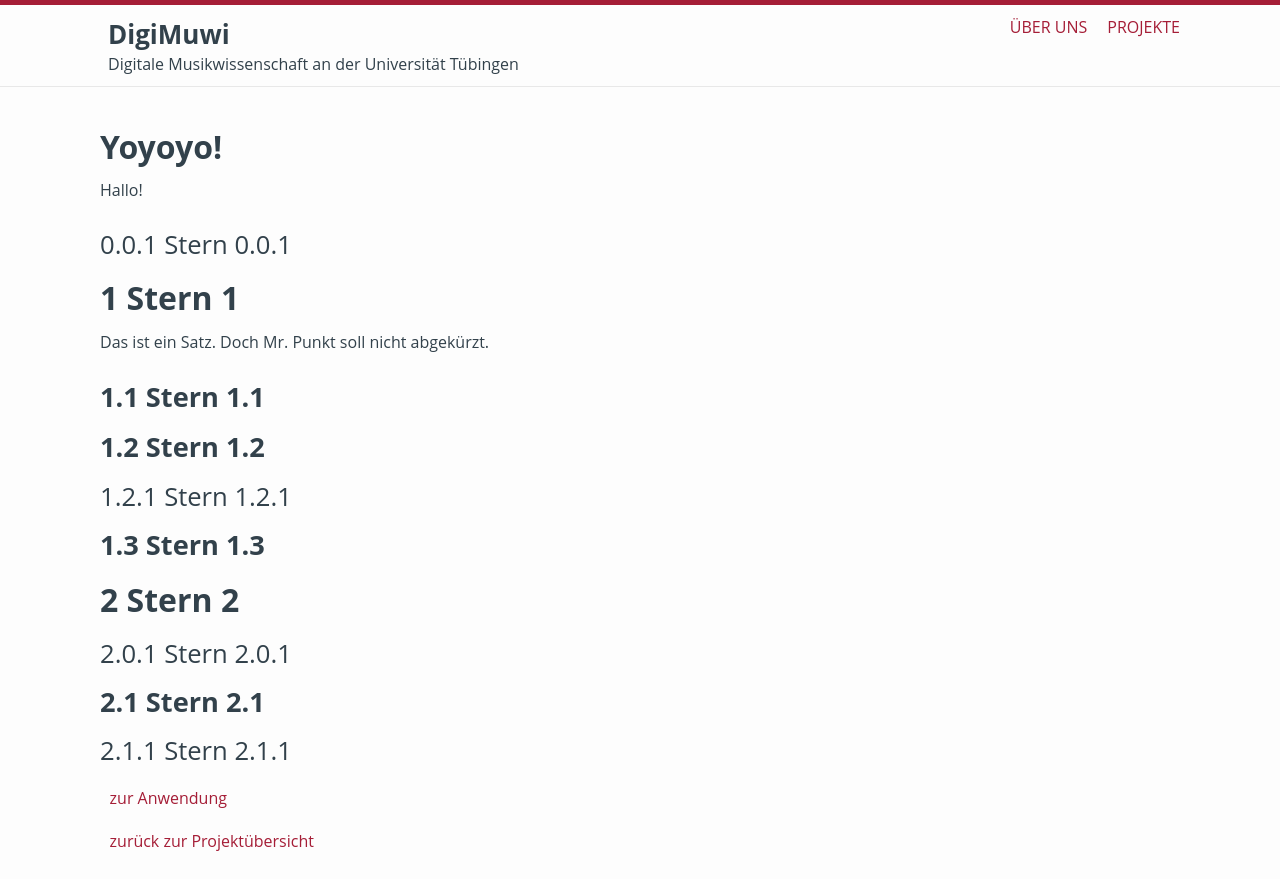
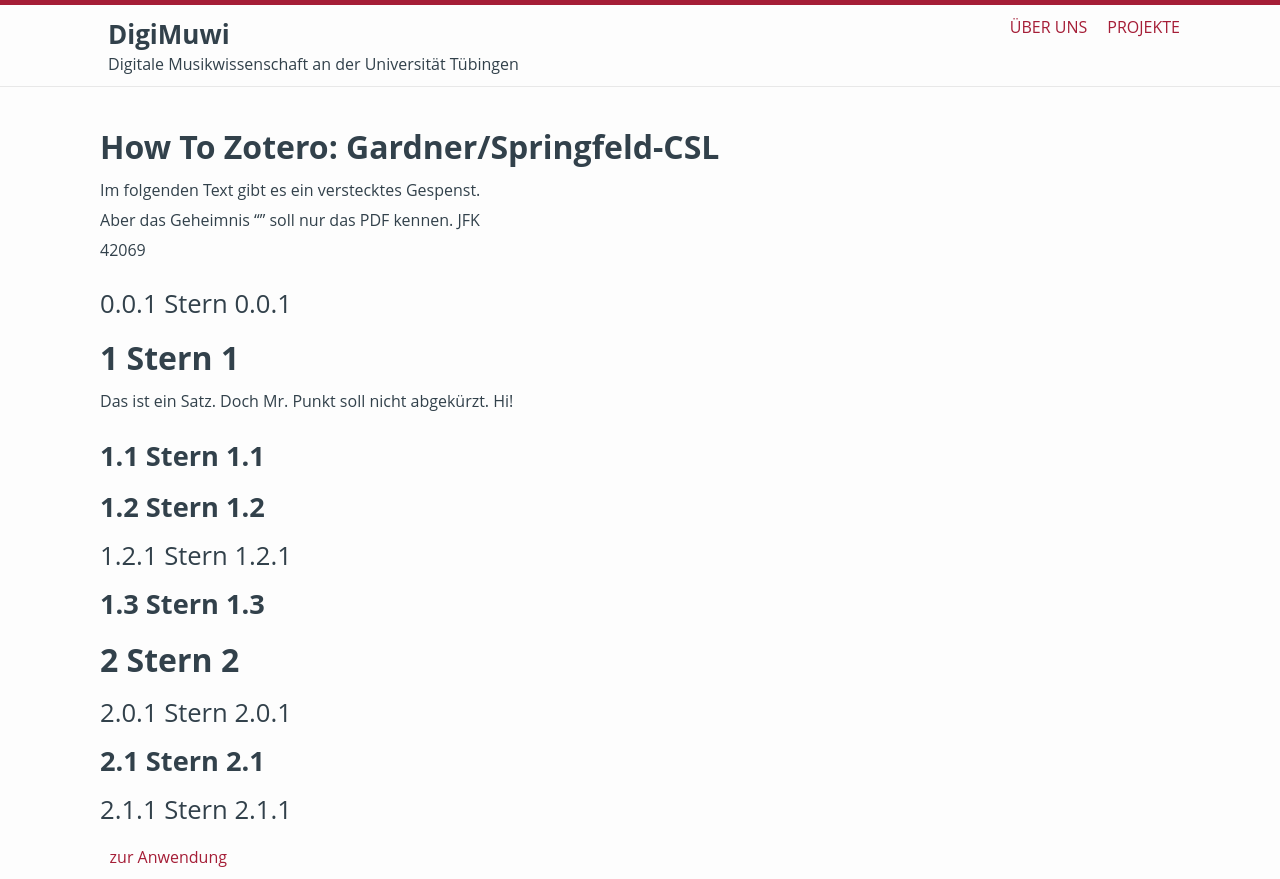
Before and after one commit to digimuwi/MWA_csl, a plain HTML site: page docs/mwa_csl_guide/mwa_csl_guide.html in a window 1280 px wide. Shown: the top 879 px of the page. Drawn offline with Linux system fonts and the light colour scheme.

```diff
--- a/docs/mwa_csl_guide/mwa_csl_guide.html
+++ b/docs/mwa_csl_guide/mwa_csl_guide.html
@@ -5,9 +5,10 @@
 <meta charset="utf-8">
 <meta http-equiv="X-UA-Compatible" content="IE=edge">
 <meta name="viewport" content="width=device-width, initial-scale=1"><!-- Begin Jekyll SEO tag v2.8.0 -->
-<title>Yoyoyo! | DigiMuwi</title>
+<title>How To Zotero: Gardner/Springfeld-CSL | DigiMuwi</title>
 <meta name="generator" content="Jekyll v4.2.2">
-<meta property="og:title" content="Yoyoyo!">
+<meta property="og:title" content="How To Zotero:
+Gardner/Springfeld-CSL">
 <meta property="og:locale" content="de">
 <meta name="description" content="CSL-Guide">
 <meta property="og:description" content="CSL-Guide">
@@ -17,7 +18,8 @@
 <meta property="og:type" content="article">
 <meta property="article:published_time" content="2024-06-07T07:23:56-05:00">
 <meta name="twitter:card" content="summary">
-<meta property="twitter:title" content="Yoyoyo!">
+<meta property="twitter:title" content="How To Zotero:
+Gardner/Springfeld-CSL">
 <!-- End Jekyll SEO tag -->
 <link type="application/atom+xml" rel="alternate" href="https://www.digimuwi.uni-tuebingen.de/start/feed.xml" title="DigiMuwi">
 <link rel="stylesheet" href="main.css">
@@ -41,13 +43,15 @@
 </header>
 <main class="page-content" aria-label="Content">
 <div class="wrapper">
-<h1>Yoyoyo!</h1>
-<p>Hallo!</p>
+<h1>How To Zotero: Gardner/Springfeld-CSL</h1>
+<p>Im folgenden Text gibt es ein verstecktes Gespenst.<br />
+Aber das Geheimnis “” soll nur das PDF kennen. JFK<br />
+42069</p>
 <h3 data-number="0.0.1" id="stern-0.0.1"><span
 class="header-section-number">0.0.1</span> Stern 0.0.1</h3>
 <h1 data-number="1" id="stern-1"><span
 class="header-section-number">1</span> Stern 1</h1>
-<p>Das ist ein Satz. Doch Mr. Punkt soll nicht abgekürzt.</p>
+<p>Das ist ein Satz. Doch Mr. Punkt soll nicht abgekürzt. Hi!</p>
 <h2 data-number="1.1" id="stern-1.1"><span
 class="header-section-number">1.1</span> Stern 1.1</h2>
 <h2 data-number="1.2" id="stern-1.2"><span
```
Also changed, not shown: 6 other files.
